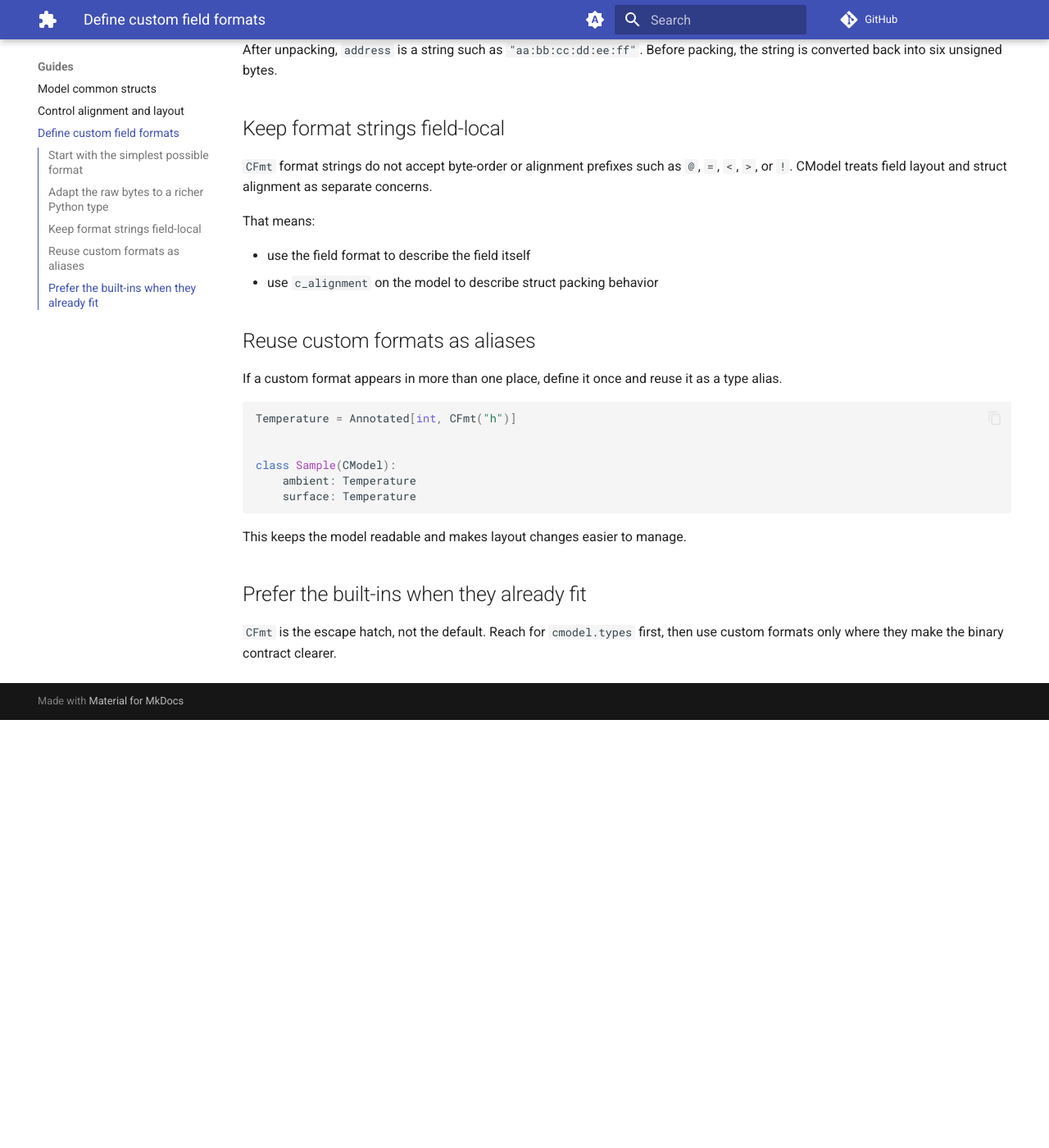
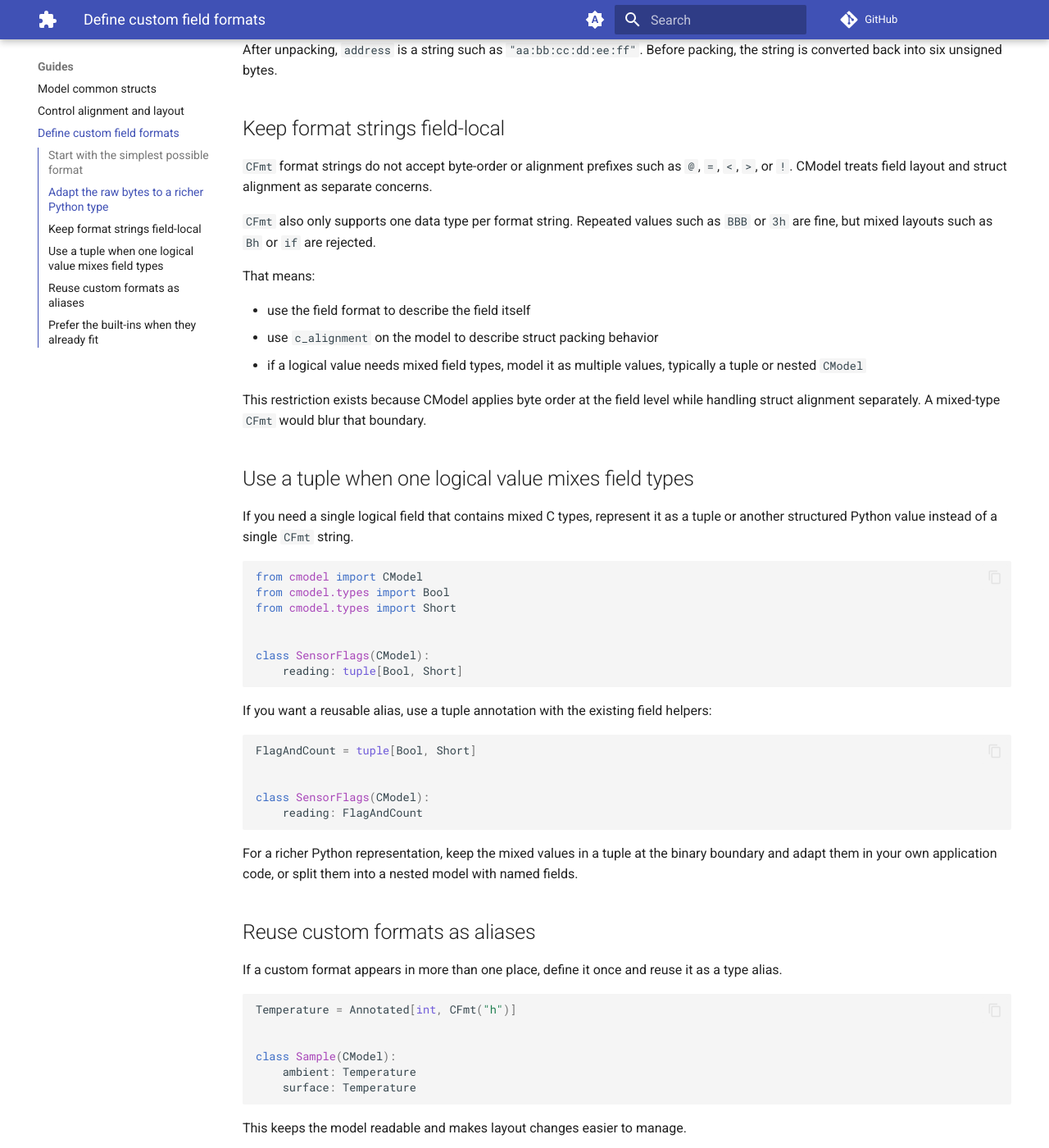
Before and after one commit to rmorshea/cmodel, an MkDocs documentation site: the page built from docs/src/guides/define-custom-field-formats.md, in a window 1280 px wide and 1400 px high, scrolled down 1193 px. Shown: the whole window at 82% size. Built offline with MkDocs 1.6.1 and Material for MkDocs 9.7.7, drawn with Linux system fonts in a browser that asks for light colours; comment, search, counter and statistics services are not loaded; before the commit the page ends 2071 px from its top, so only the background shows below that.

Commit message:
explain 1 type per cfmt

````diff
--- a/docs/src/guides/define-custom-field-formats.md
+++ b/docs/src/guides/define-custom-field-formats.md
@@ -60,10 +60,47 @@ the string is converted back into six unsigned bytes.
 `CFmt` format strings do not accept byte-order or alignment prefixes such as `@`, `=`,
 `<`, `>`, or `!`. CModel treats field layout and struct alignment as separate concerns.
 
+`CFmt` also only supports one data type per format string. Repeated values such as
+`BBB` or `3h` are fine, but mixed layouts such as `Bh` or `if` are rejected.
+
 That means:
 
 - use the field format to describe the field itself
 - use `c_alignment` on the model to describe struct packing behavior
+- if a logical value needs mixed field types, model it as multiple values, typically a
+    tuple or nested `CModel`
+
+This restriction exists because CModel applies byte order at the field level while
+handling struct alignment separately. A mixed-type `CFmt` would blur that boundary.
+
+## Use a tuple when one logical value mixes field types
+
+If you need a single logical field that contains mixed C types, represent it as a tuple
+or another structured Python value instead of a single `CFmt` string.
+
+```python
+from cmodel import CModel
+from cmodel.types import Bool
+from cmodel.types import Short
+
+
+class SensorFlags(CModel):
+    reading: tuple[Bool, Short]
+```
+
+If you want a reusable alias, use a tuple annotation with the existing field helpers:
+
+```python
+FlagAndCount = tuple[Bool, Short]
+
+
+class SensorFlags(CModel):
+    reading: FlagAndCount
+```
+
+For a richer Python representation, keep the mixed values in a tuple at the binary
+boundary and adapt them in your own application code, or split them into a nested model
+with named fields.
 
 ## Reuse custom formats as aliases
 
--- a/pyproject.toml
+++ b/pyproject.toml
@@ -73,6 +73,7 @@ filterwarnings = ["error"]
 line-length = 100
 
 [tool.ruff.format]
+preview = true
 docstring-code-format = true
 quote-style = "double"
 indent-style = "space"
````
Also changed, not shown: docs/src/explanation/how-cmodel-maps-python-models-to-c-layouts.md (+6 -4 lines).
